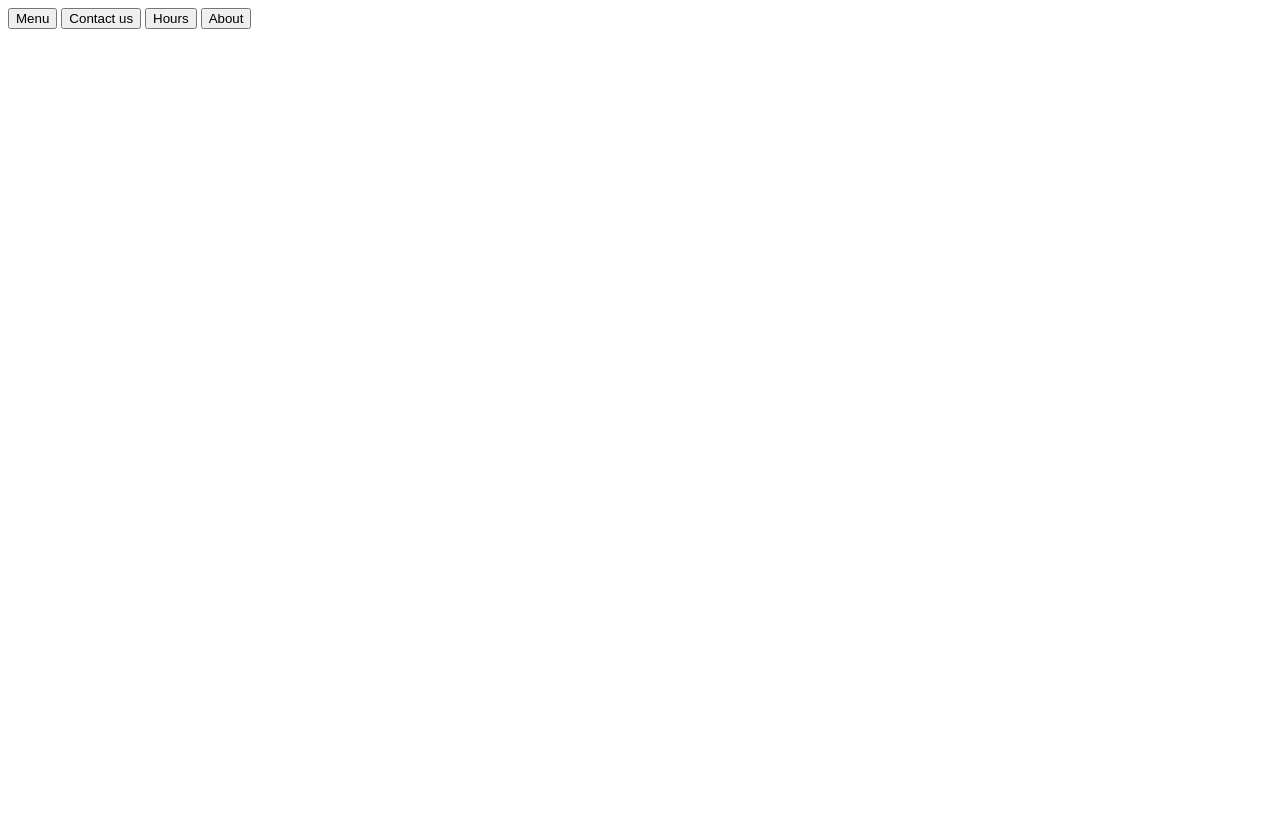
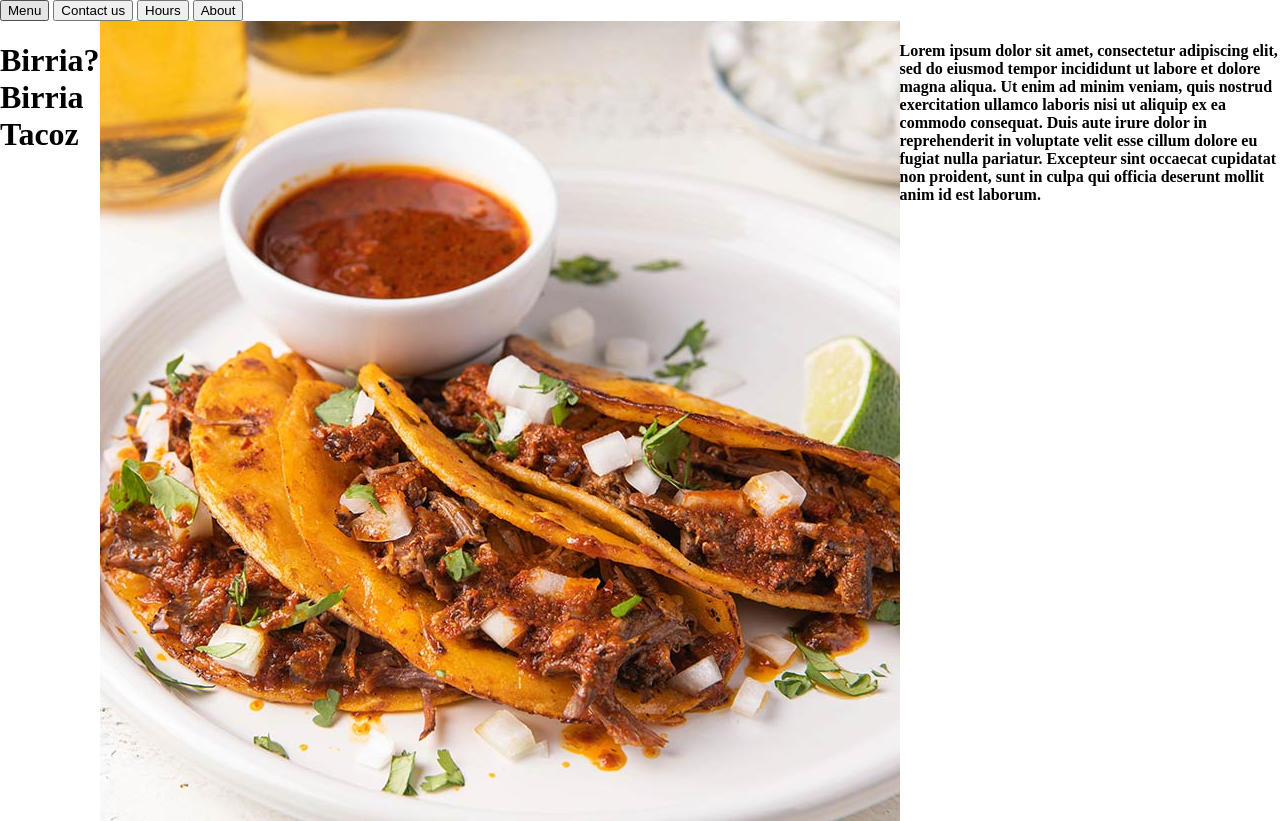
Before and after one commit to ayewhosthat/Restaurant-page, a website built with webpack: page src/index.html in a window 1280 px wide. Before the commit the page ends 800 px from the top, so only its background shows below. Built offline with nearby package versions, Linux system fonts and the light colour scheme.

Commit message:
Add elements dynamically to page using javascript and modules

```diff
--- a/src/index.js
+++ b/src/index.js
@@ -1,2 +1,17 @@
 import './style.css';
-import Food from './birria_tacos.png'
+import Birria from './birria.jpg'
+
+function loadPage() {
+    const element = document.getElementById('content');
+    const myIcon = new Image();
+    const title = document.createElement('h1');
+    title.textContent = 'Birria? Birria Tacoz';
+    element.appendChild(title);
+    myIcon.src = Birria;
+    element.appendChild(myIcon); // append image to content container
+    const description = document.createElement('h4');
+    description.textContent = "Lorem ipsum dolor sit amet, consectetur adipiscing elit, sed do eiusmod tempor incididunt ut labore et dolore magna aliqua. Ut enim ad minim veniam, quis nostrud exercitation ullamco laboris nisi ut aliquip ex ea commodo consequat. Duis aute irure dolor in reprehenderit in voluptate velit esse cillum dolore eu fugiat nulla pariatur. Excepteur sint occaecat cupidatat non proident, sunt in culpa qui officia deserunt mollit anim id est laborum.";
+    element.appendChild(description);
+}
+
+loadPage();
--- a/src/style.css
+++ b/src/style.css
@@ -1,3 +1,7 @@
+body {
+    margin: 0;
+}
+
 div#content {
     display: flex;
     justify-content: center;
```
Also changed, not shown: src/birria.jpg (added).
